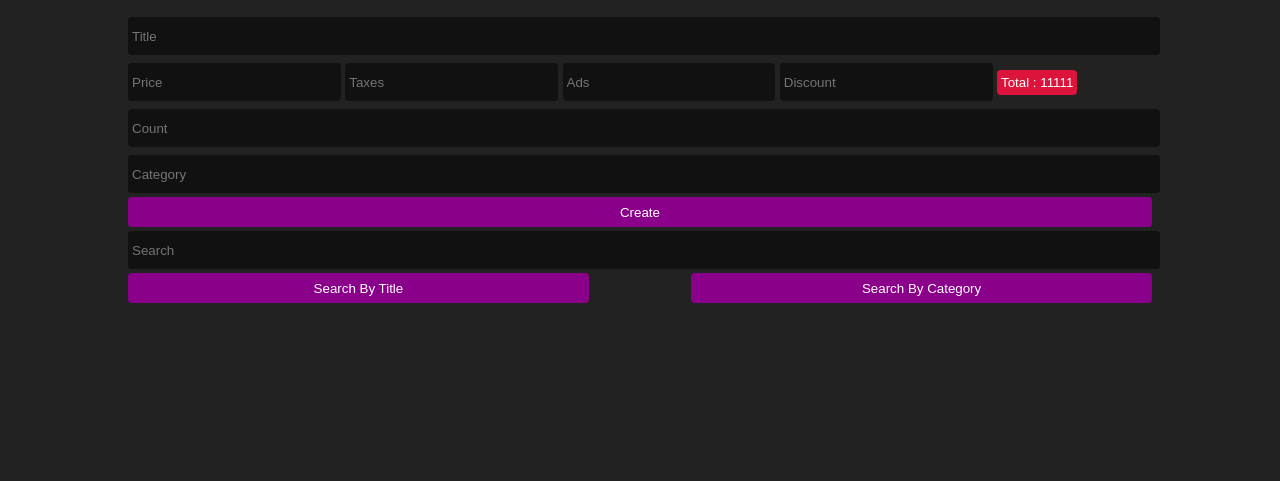
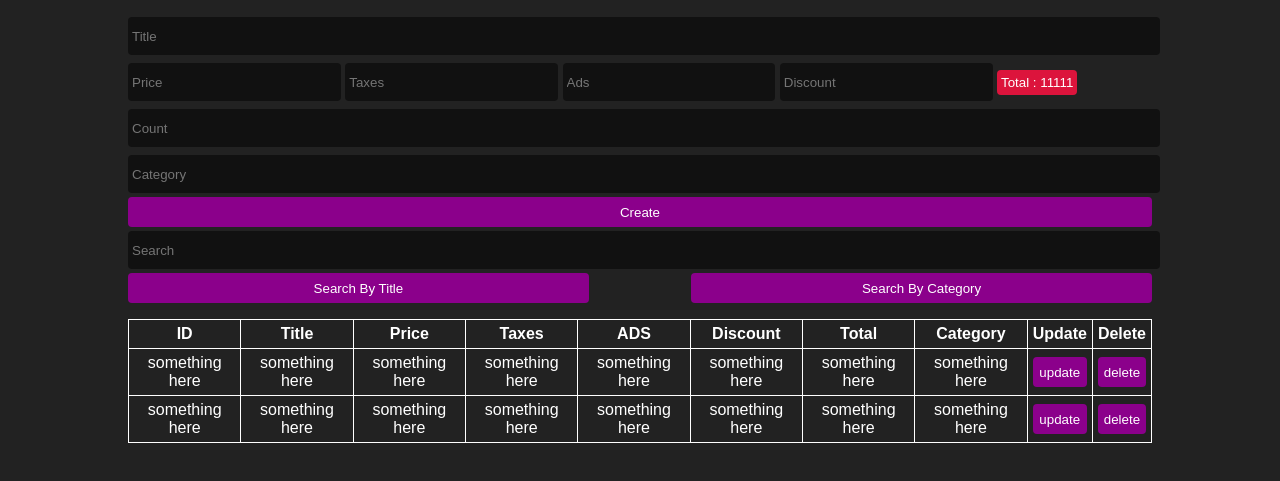
Before and after one commit to MohcineDev/CRUD-JS, a plain HTML site: page index.html in a window 1280 px wide. Shown: the part 65-546 px from the top of the page. Drawn offline with Linux system fonts and the light colour scheme.

Commit message:
add table

```diff
--- a/index.html
+++ b/index.html
@@ -40,6 +40,56 @@
                     <button id="SearchCategory">Search By Category</button>
                 </div>
             </div>
+            <table>
+                <tr>
+                    <th>ID</th>
+                    <th>Title</th>
+                    <th>Price</th>
+                    <th>Taxes</th>
+                    <th>ADS</th>
+                    <th>Discount</th>
+                    <th>Total</th>
+                    <th>Category</th>
+                    <th>Update</th>
+                    <th>Delete</th>
+                </tr>
+                <tbody>
+
+                    <tr>
+                        <td>something here</td>
+                        <td>something here</td>
+                        <td>something here</td>
+                        <td>something here</td>
+                        <td>something here</td>
+                        <td>something here</td>
+                        <td>something here</td>
+                        <td>something here</td>
+                        <td>
+                            <button id="update">update</button>
+                        </td>
+                        <td>
+                            <button id="delete">delete</button>
+                        </td>
+                    </tr>
+                    <tr>
+                        <td>something here</td>
+                        <td>something here</td>
+                        <td>something here</td>
+                        <td>something here</td>
+                        <td>something here</td>
+                        <td>something here</td>
+                        <td>something here</td>
+                        <td>something here</td>
+                        <td>
+                            <button id="update">update</button>
+                        </td>
+                        <td>
+                            <button id="delete">delete</button>
+                        </td>
+                    </tr>
+                </tbody>
+
+            </table>
         </div>
     </div>
 
--- a/style.css
+++ b/style.css
@@ -73,3 +73,17 @@ button {
 .btnSearch button {
     width: 45%;
 }
+
+table{
+    width: 100%;
+    text-align: center;
+    margin: 1rem 0;
+    border-collapse: collapse;
+}
+
+table, th, td{
+    border: 1px solid #fff;
+}
+th, td{
+    padding: 5px;
+}
```
